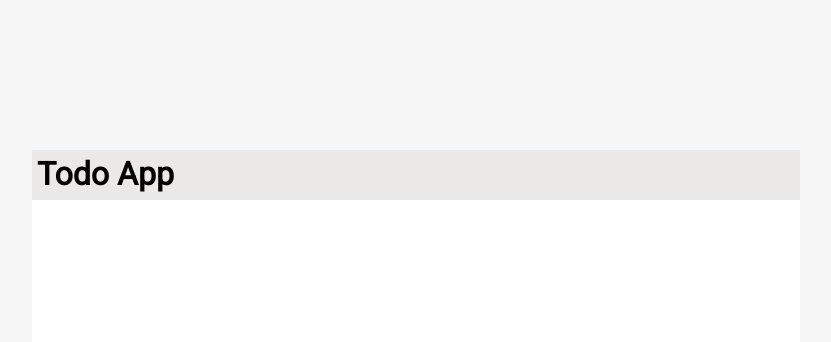
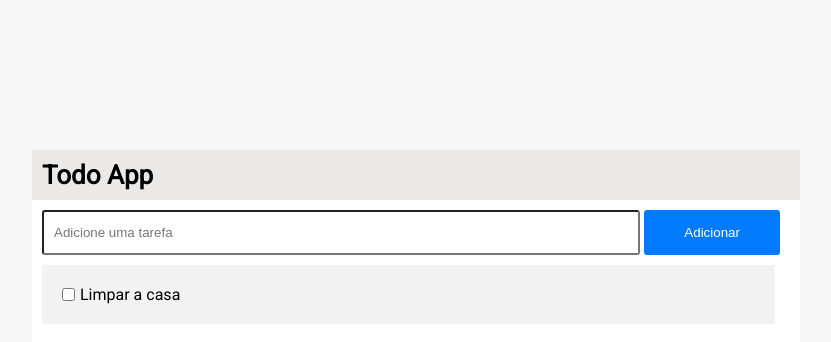
Before and after one commit to devsfe/todoApp, a plain HTML site: page index.html in a window 1280 px wide. Shown: the whole page, without its empty margins (224-1055 px from the left). Drawn offline with Linux system fonts and the light colour scheme.

Commit message:
Parte 1 todo finalizada

```diff
--- a/index.html
+++ b/index.html
@@ -13,6 +13,16 @@
         <div class="container-top">
             <h1 class="todo-title">Todo App</h1>
         </div>
+        <div class="todo-body">
+            <form action="">
+                <input type="text" class="todo-input" placeholder="Adicione uma tarefa">
+                <button type="submit" class="todo-btn">Adicionar</button>
+            </form>
+            <div class="todo-item">
+                <input type="checkbox" class="todo-checkbox">
+                <p class="todo-name">Limpar a casa</p>
+            </div>
+        </div>
     </div>
 
     <!-- Script -->
--- a/style.css
+++ b/style.css
@@ -25,9 +25,51 @@ body {
 .container-top {
     height: 50px;
     background-color: #ebe8e8;
-    padding: 5px;
+    padding: 10px;
 }
 
 .todo-title {
+    font-size: 26px;
+}
 
+.todo-body {
+    padding: 10px;
 }
+
+form {
+    margin: 0 0 10px 0;
+}
+
+.todo-input {
+    width: 80%;
+    height: 45px;
+    border-radius: 3px;
+    padding: 0 10px;
+}
+
+.todo-btn {
+    color: #fff;
+    background-color: #007BFF;
+    outline: none;
+    padding: 15px 40px;
+    border: none;
+    border-radius: 3px;
+    cursor: pointer;
+    transition: ease 0.2s;
+}
+
+.todo-btn:hover {
+    background-color: #0268d6;
+}
+
+.todo-item {
+    display: flex;
+    align-items: center;
+    padding: 20px;
+    background-color: #F2F2F2;
+    width: 98%;
+}
+
+.todo-checkbox {
+    margin: 0 5px 0 0;
+}
```
